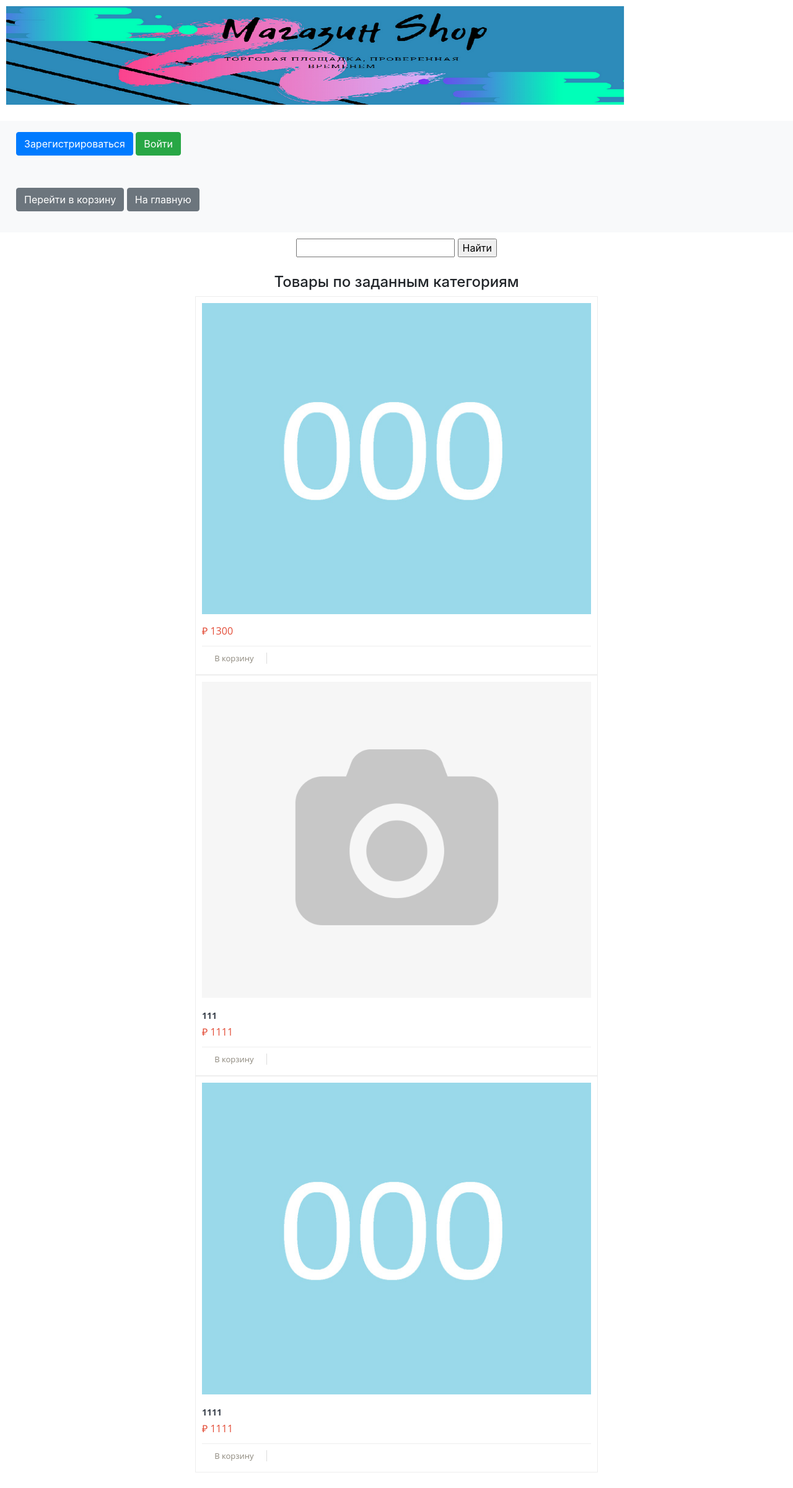
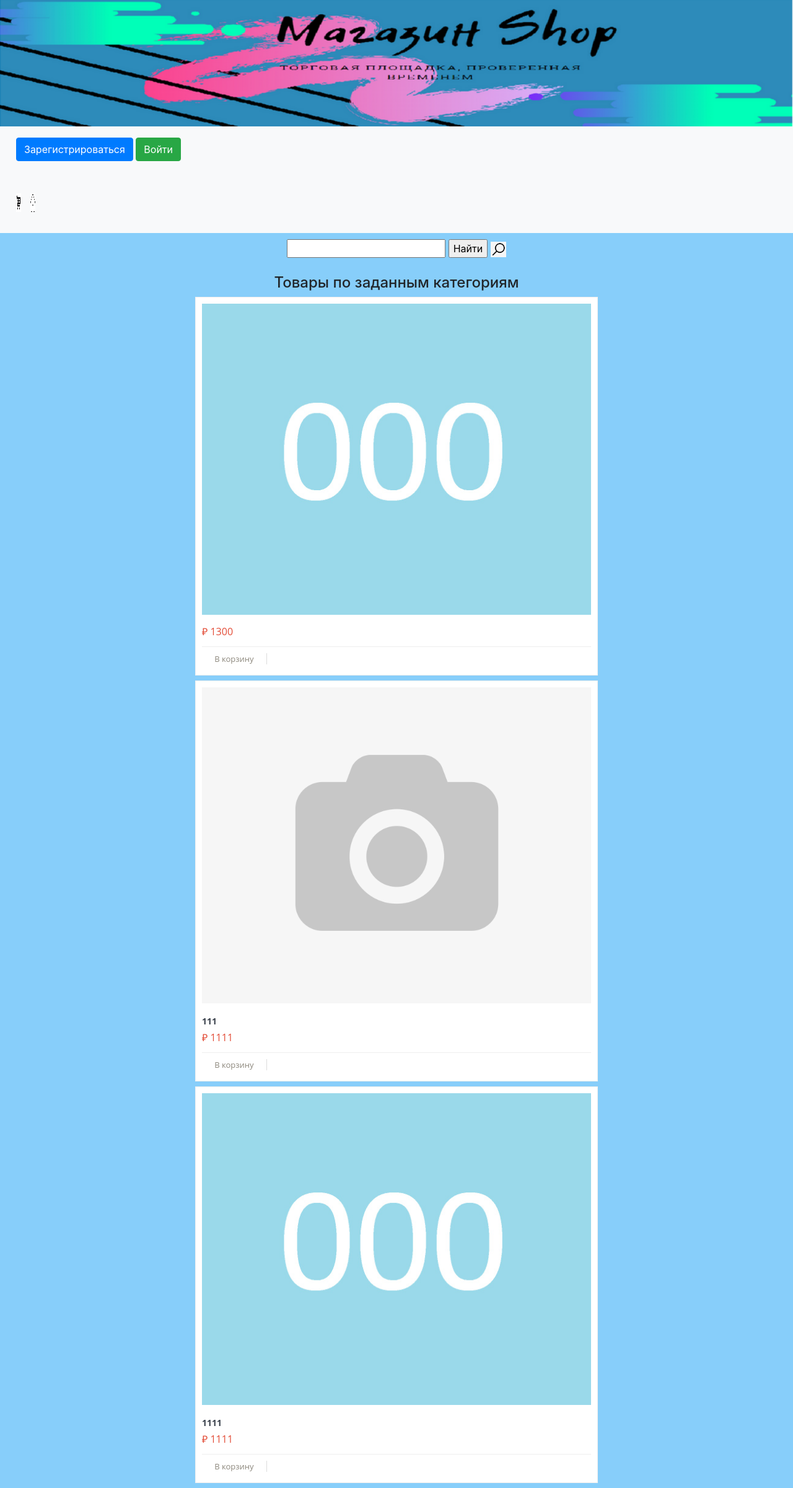
Before and after one commit to I-love-Cpp/-Shop, a Flask app: page / in a window 1280 px wide. Shown: the whole page at 62% size. Before the commit the page ends 2376 px from the top, so only its background shows below. Run offline with Flask 2, Linux system fonts and the light colour scheme; data comes from the database, SQL or seed files in the repository; both versions use the stored data as it was after the commit; some libraries are stand-ins or nearby versions.

Commit message:
v0.3 начало добавления иконок

```diff
--- a/main.py
+++ b/main.py
@@ -116,7 +116,6 @@
     req = ''
     if request.method == 'POST':
         req = request.form['req'].lower()
-    print(req)
     products = []
     str_indexes = []
     db_session.global_init("db/Shop.db")
@@ -227,4 +226,4 @@
 
 
 if __name__ == "__main__":
-    app.run(host="127.0.0.2", port=8080, debug=True)
+    app.run(host="127.0.0.3", port=8080, debug=True)
--- a/templates/base.html
+++ b/templates/base.html
@@ -7,24 +7,29 @@
           href="https://stackpath.bootstrapcdn.com/bootstrap/4.4.1/css/bootstrap.min.css"
           integrity="sha384-Vkoo8x4CGsO3+Hhxv8T/Q5PaXtkKtu6ug5TOeNV6gBiFeWPGFN9MuhOf23Q9Ifjh"
           crossorigin="anonymous">
-    <link rel="stylesheet" href="static/CSS/img-adaptive">
     <title>{{title}}</title>
     <style>
-       p {
-        padding: 10px;
-       }
-
-
+        p {
+            padding: 10px;
+        }
 
     </style>
 </head>
-<body>
-<p><img src="static/img/title2.PNG" alt=":(" class="responsive" align="center"></p>
+<body style="background-color:LightSkyBlue">
+
+<style>
+    img{
+        width: 100%;
+    }
+
+</style>
+
+<img src="static/img/title2.PNG" alt=":(" class="responsive" align="center">
 <header>
-    <nav class="navbar navbar-light bg-light">
+    <nav class="navbar navbar-light bg-light" style="background-color:LightSkyBlue">
         {% if current_user.is_authenticated %}
         <a class="navbar-brand" href="">Добро пожаловать {{ current_user.name }}!</a>
-        <a class="navbar-brand" href="/add_product">Добавить продукт</a>
+        <a class="navbar-brand" href="/add_product">Добавить продукт <img src="static/img/plus.png" height="25" style="width: 10%"></a>
         <a class="navabar-brand" href="/logout">Выйти из аккаунта</a>
         {% else %}
         <p>
@@ -37,14 +42,18 @@
 <!-- Begin page content -->
 <nav class="navbar navbar-light bg-light">
     <p>
-        <a class="btn btn-secondary" href="/user_basket">Перейти в корзину</a>
-        <a class="btn btn-secondary" href="/">На главную</a>
+        <a href="/user_basket"> <img src="static/img/basket.jpg" height="30" style="width: 10%"></a>
+        <a style="margin: 10px" href="/"><img src="static/img/home.png" height="30" style="width: 10%"></a>
     </p>
 </nav>
 {% if add_find %}
 <form action="/" name="find_form" method="POST">
     <p align="center"><input type="text" name="req">
-        <input type="submit" value="Найти"></p>
+        <a style="width: 20%">
+        <input type="submit" value="Найти">
+        <img src="static/img/magnifier.png" height="25" style="width: 2%">
+        </a>
+    </p>
 </form>
 {% endif %}
 <main role="main" class="container">
--- a/templates/index.html
+++ b/templates/index.html
@@ -44,7 +44,10 @@
     </div>
     {% endif %}
 </div>
+<h4>
 
+
+</h4>
 {% endfor %}
 {% if sum != 0 %}
 <h4>Сумма заказа: {{sum}}</h4>
```
Also changed, not shown: db/Shop.db (added), static/img/basket.jpg (added), static/img/basket.png (added), static/img/home.png (added), static/img/magnifier.png (added), static/img/plus.png (added), static/uploads/none_image.png (added).
